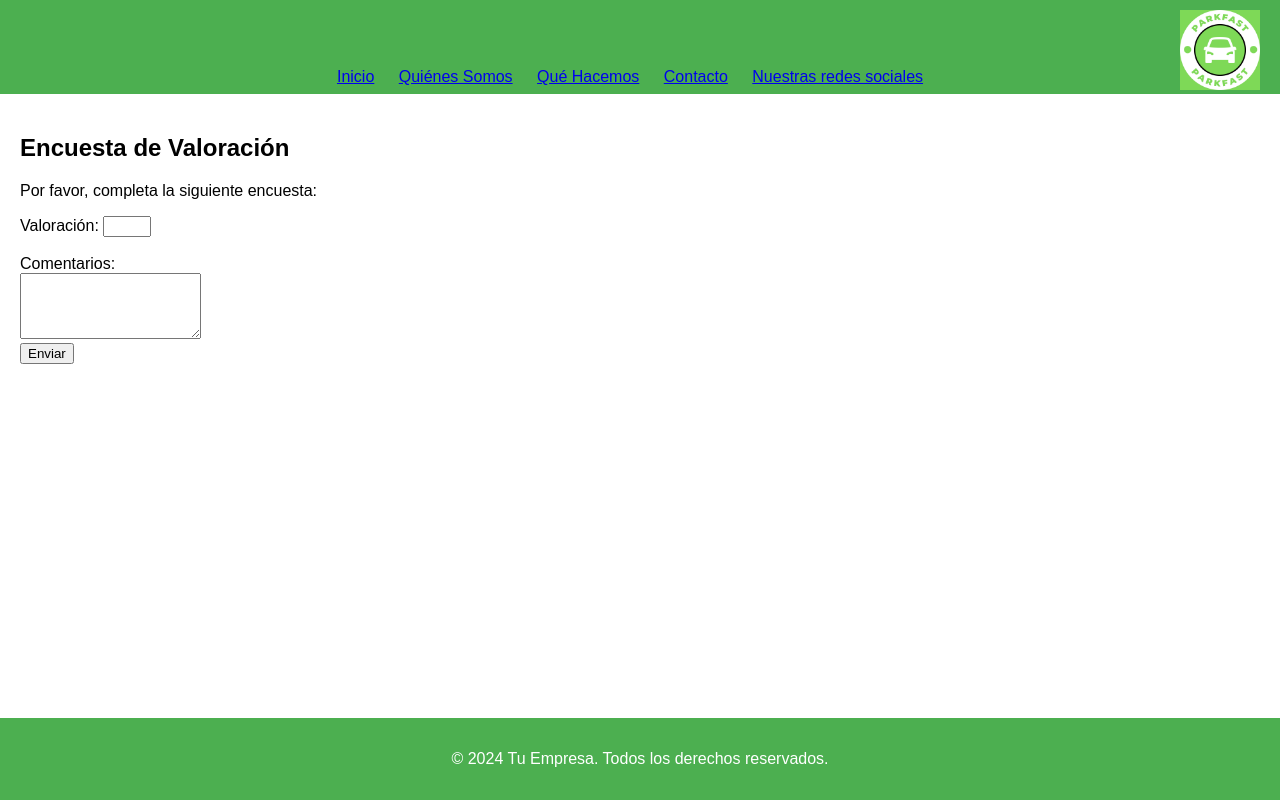
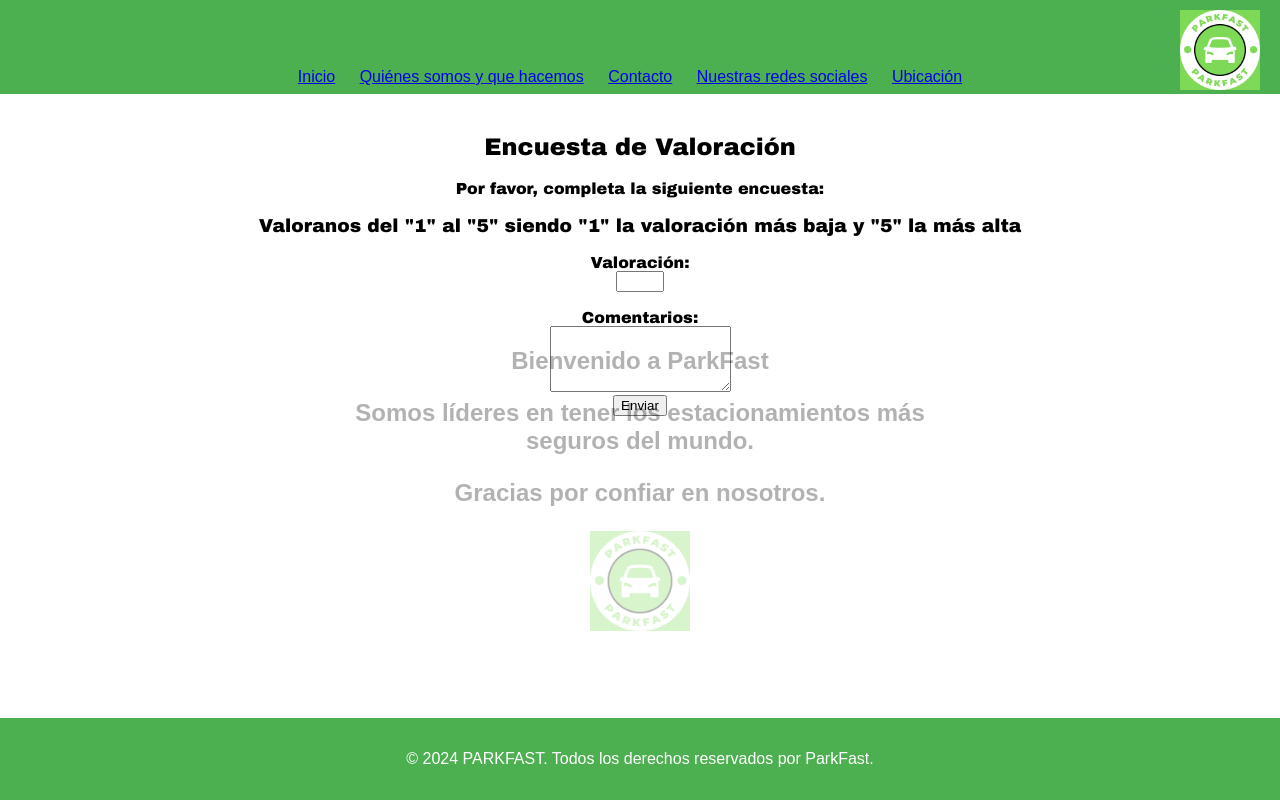
Before and after one commit to 302566698506/ParkFast2024, a plain HTML site: page encuesta.html in a window 1280 px wide. Drawn offline with Linux system fonts and the light colour scheme.

Commit message:
encuesta.html

```diff
--- a/encuesta.html
+++ b/encuesta.html
@@ -15,18 +15,21 @@
     <nav>
         <ul>
             <li><a href="index.html">Inicio</a></li>
-            <li><a href="quienes-somos.html">Quiénes Somos</a></li>
-            <li><a href="que-hacemos.html">Qué Hacemos</a></li>
+            <li><a href="quienes-somos-que-hacemos.html">Quiénes somos y que hacemos</a></li>
             <li><a href="contacto.html">Contacto</a></li>
             <li><a href="redes-sociales.html">Nuestras redes sociales</a></li>
+            <li><a href="donde-ubicamos.html">Ubicación</a></li>
         </ul>
     </nav>
 
-    <section class="white-bg">
-        <h2>Encuesta de Valoración</h2>
-        <p>Por favor, completa la siguiente encuesta:</p>
-        <form action="guardar_encuesta.php" method="post">
+    <section class="formulario2">
+        <h2 >Encuesta de Valoración</h2>
+        <p >Por favor, completa la siguiente encuesta:</p>
+
+            <form action="mailto: Franciscojosemunoz60@gmail.com?subject=Formulario de calificación" method="post" enctype="text/plain">
+                <h3>Valoranos del "1" al "5" siendo "1" la valoración más baja y "5" la más alta</h3>
             <label for="valoracion">Valoración:</label>
+            <br>
             <input type="number" name="valoracion" min="1" max="5" required> </imput>
                 <br>
                 <br>
@@ -38,8 +41,15 @@
         </form>
     </section>
 
+    <div class="background-text">
+        <p><strong>Bienvenido a ParkFast</strong></p>
+        <p><strong>Somos líderes en tener los estacionamientos más seguros del mundo.</strong></p>
+        <p><strong>Gracias por confiar en nosotros.</strong></p>
+        <img src="logo.png" alt="Logo" class="logo2">
+    </div>
+
     <footer>
-        <p>&copy; 2024 Tu Empresa. Todos los derechos reservados.</p>
+        <p>&copy; 2024 PARKFAST. Todos los derechos reservados por ParkFast.</p>
     </footer>
 
 </body>
```
